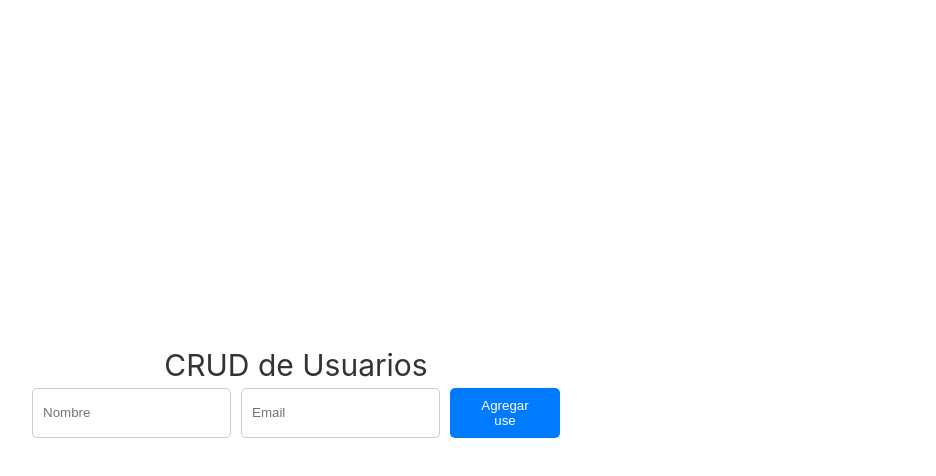
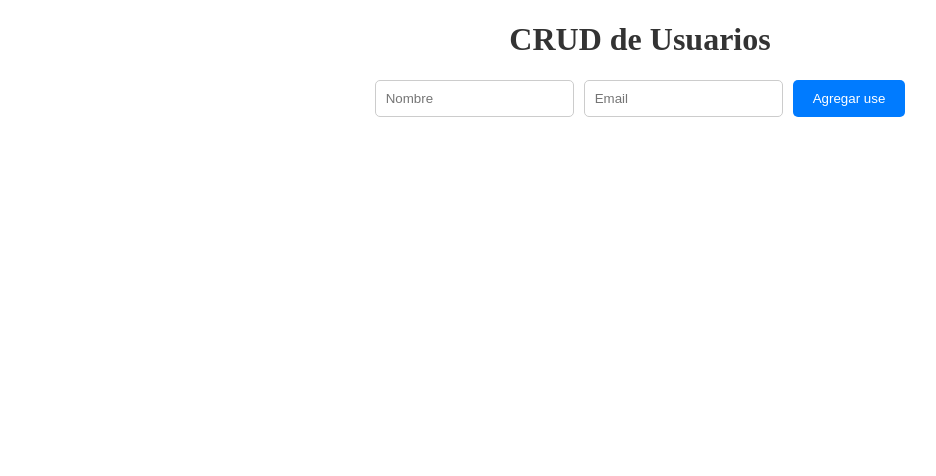
Before and after one commit to inspedralbes/unbonprojecte-pedro-ruben, a Vue app in the folder front/vue-project/: page / in a window 1280 px wide. Shown: the top 476 px of the page, without its empty margins (0-936 px from the left). Built offline with nearby package versions, Linux system fonts and the light colour scheme.

Commit message:
crud users-vue close#6

```diff
--- a/front/vue-project/src/App.vue
+++ b/front/vue-project/src/App.vue
@@ -23,7 +23,7 @@ import Front from './components/front-page.vue'
 </template>
 
 <style scoped>
-header {
+/* header {
   line-height: 1.5;
   max-height: 100vh;
 }
@@ -83,5 +83,5 @@ nav a:first-of-type {
     padding: 1rem 0;
     margin-top: 1rem;
   }
-}
+} */
 </style>
--- a/front/vue-project/src/main.js
+++ b/front/vue-project/src/main.js
@@ -1,4 +1,4 @@
-import './assets/main.css'
+// import './assets/main.css'
 
 import { createApp } from 'vue'
 import { createPinia } from 'pinia'
```
